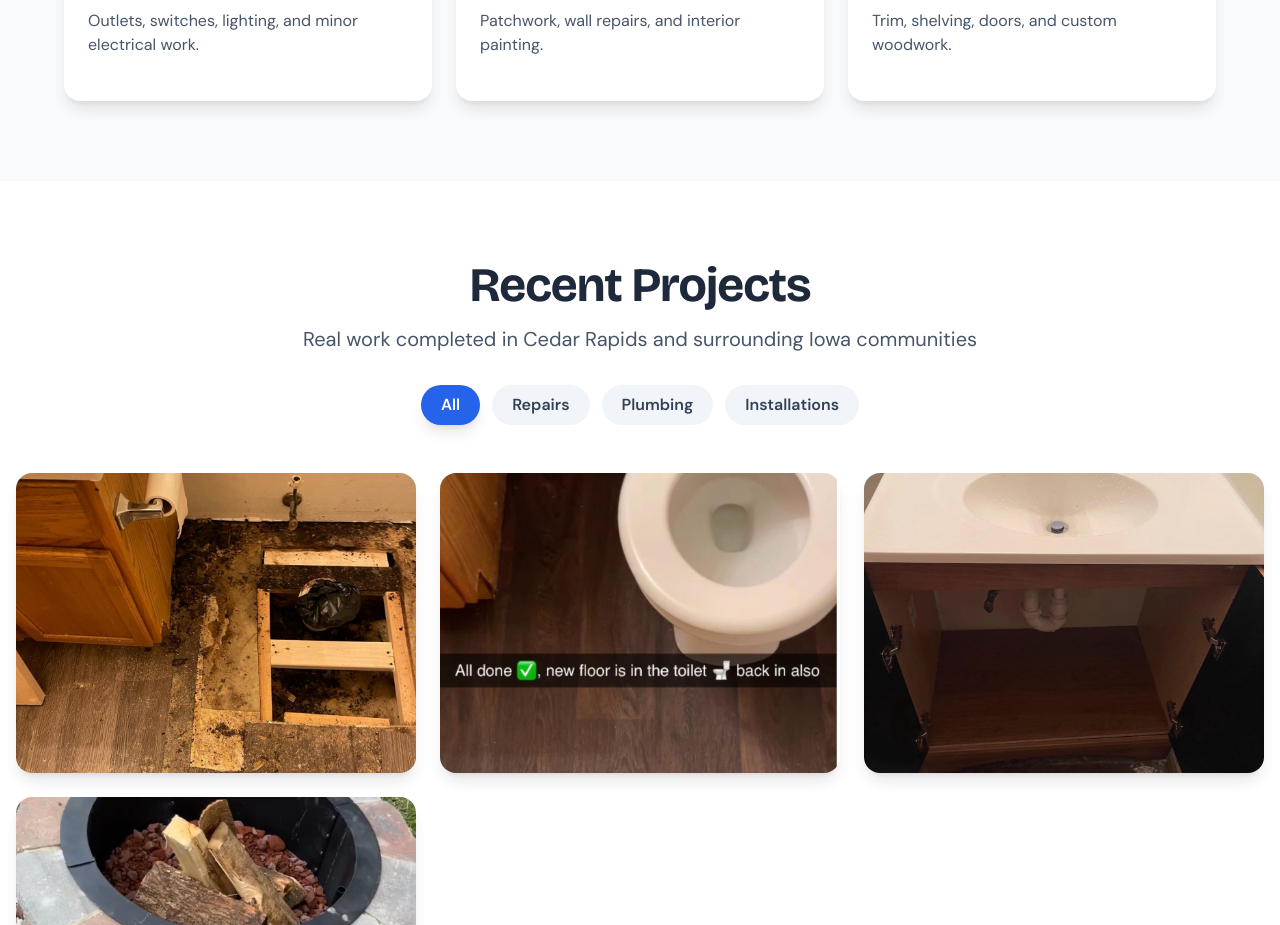
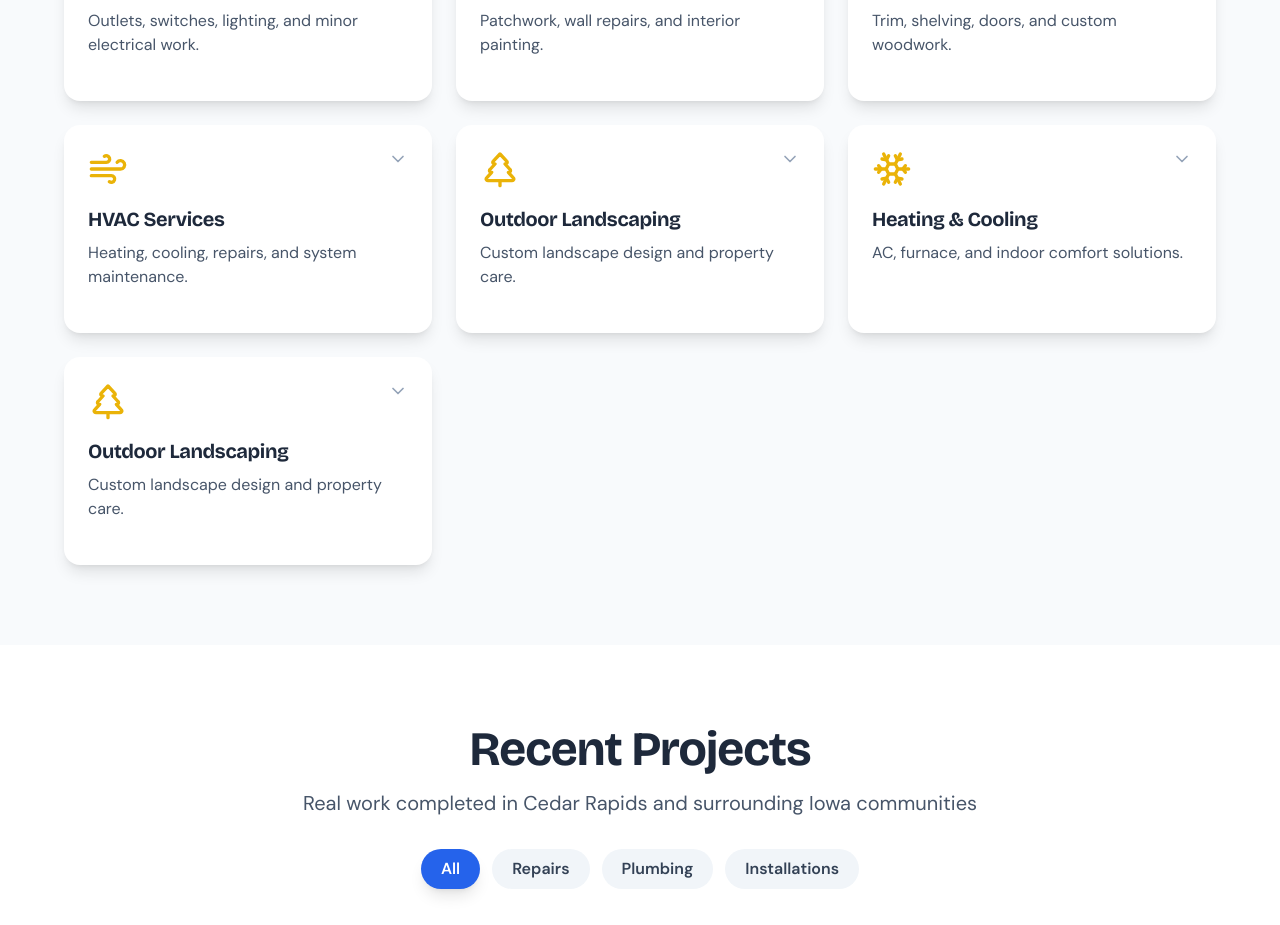
Before and after one commit to Dennismky/ron, a React (Vite) app: page / in a window 1280 px wide. Shown: the part 2151-3076 px from the top of the page. Built offline with nearby package versions, Linux system fonts and the light colour scheme.

Commit message:
HVAC and landscaping

```diff
--- a/src/App.tsx
+++ b/src/App.tsx
@@ -23,6 +23,10 @@ import {
   ChevronDown,
   Menu,
   MessageCircle,
+  Wind,
+  Snowflake,
+  Leaf,
+  TreePine,
 } from "lucide-react";
 import { motion, AnimatePresence } from "framer-motion";
 
@@ -109,6 +113,35 @@ export default function App() {
       desc: "Trim, shelving, doors, and custom woodwork.",
       details: "Quality carpentry including custom shelving, trim installation, door hanging, and decorative woodwork.",
     },
+    {
+  icon: Wind,
+  title: "HVAC Services",
+  desc: "Heating, cooling, repairs, and system maintenance.",
+  details:
+    "Professional HVAC installation, diagnostics, repairs, and preventative maintenance for residential and commercial properties. We service air conditioners, furnaces, heat pumps, and ventilation systems.",
+},
+{
+  icon: TreePine,
+  title: "Outdoor Landscaping",
+  desc: "Custom landscape design and property care.",
+  details:
+    "Professional landscape design, lawn renovation, tree and shrub care, irrigation support, and outdoor property maintenance for homes and businesses.",
+},
+{
+  icon: Snowflake,
+  title: "Heating & Cooling",
+  desc: "AC, furnace, and indoor comfort solutions.",
+  details:
+    "Reliable heating and cooling services including AC installation, furnace repair, airflow optimization, thermostat upgrades, and energy-efficient HVAC solutions.",
+},
+{
+  icon: TreePine,
+  title: "Outdoor Landscaping",
+  desc: "Custom landscape design and property care.",
+  details:
+    "Professional landscape design, lawn renovation, tree and shrub care, irrigation support, and outdoor property maintenance for homes and businesses.",
+},
+
   ];
 
   const projects = [
```
